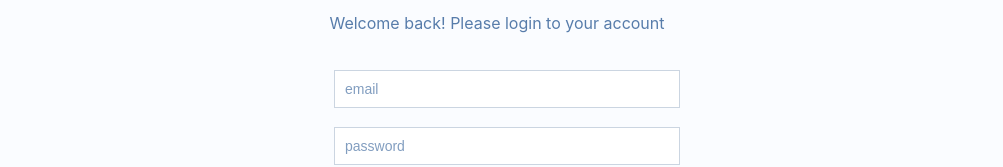
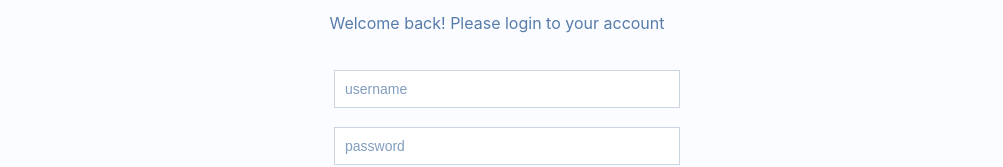
Before and after one commit to vytcka/Doctor-patient-app, a React (Create React App) app in the folder client/: page /login in a window 1280 px wide. Shown: the part 333-500 px from the top of the page, without its empty margins (143-1146 px from the left). Built offline with nearby package versions, Linux system fonts and the light colour scheme.

Commit message:
update login.js

```diff
--- a/client/src/login.js
+++ b/client/src/login.js
@@ -5,7 +5,7 @@ import Icon from "./LogoIcon.png";
 
 export default function Login() {
     const [formData, setFormData] = useState({
-        email: '',
+        username: '',
         password: ''
     });
 
@@ -21,7 +21,7 @@ export default function Login() {
 
     const handleSubmit = (e) => {
         e.preventDefault();
-        if (!formData.email || !formData.password){
+        if (!formData.username || !formData.password){
             setErrorMessage('Please fill in all fields');
             setSuccessMessage('');
             return;
@@ -69,10 +69,10 @@ export default function Login() {
                 <form className="form" onSubmit={handleSubmit}>
                     <div className="form-group">
                         <input
-                            type="email"
-                            id="email"
-                            name="email"
-                            placeholder='email'
+                            type="username"
+                            id="username"
+                            name="username"
+                            placeholder='username'
                             value={formData.email}
                             onChange={handleChange}
                             required
```
